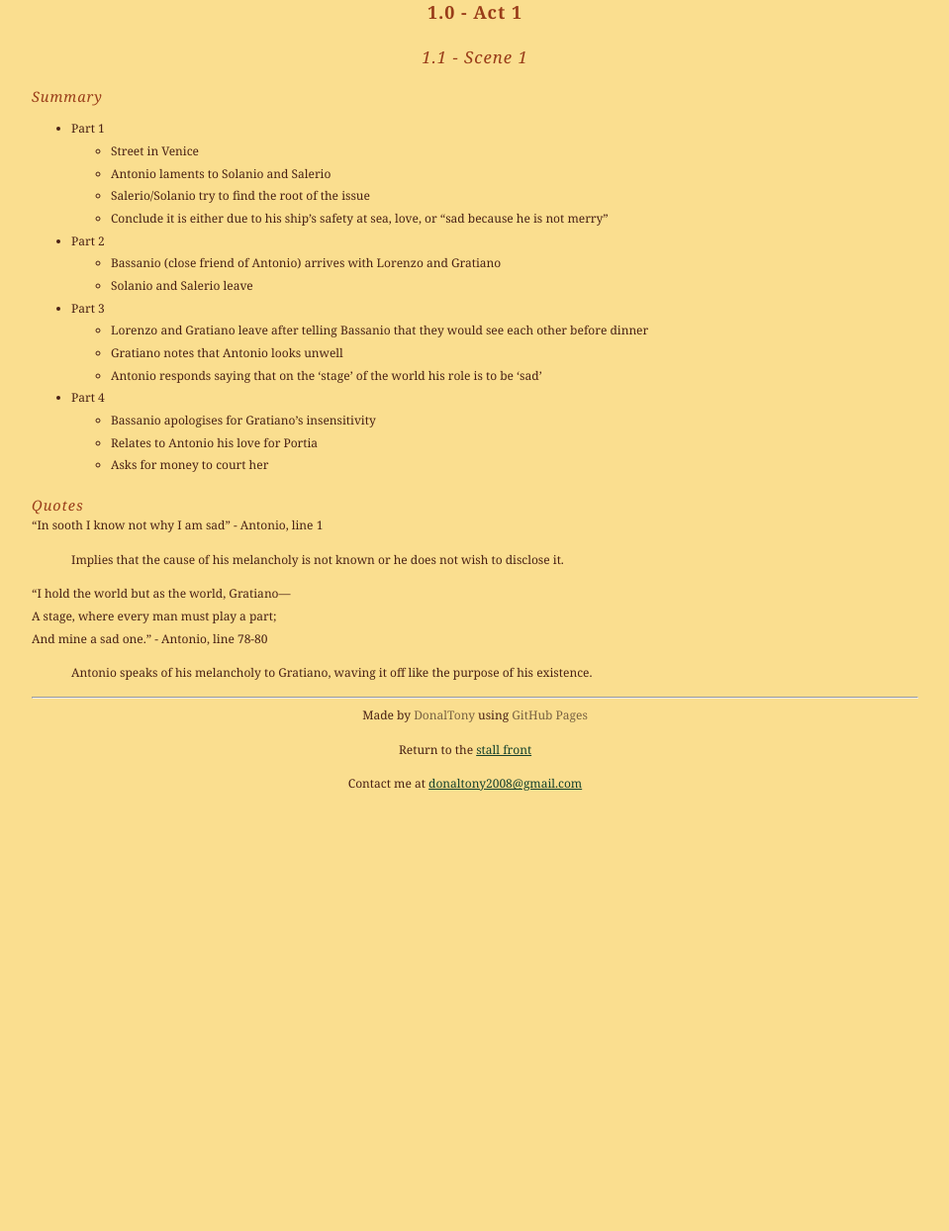
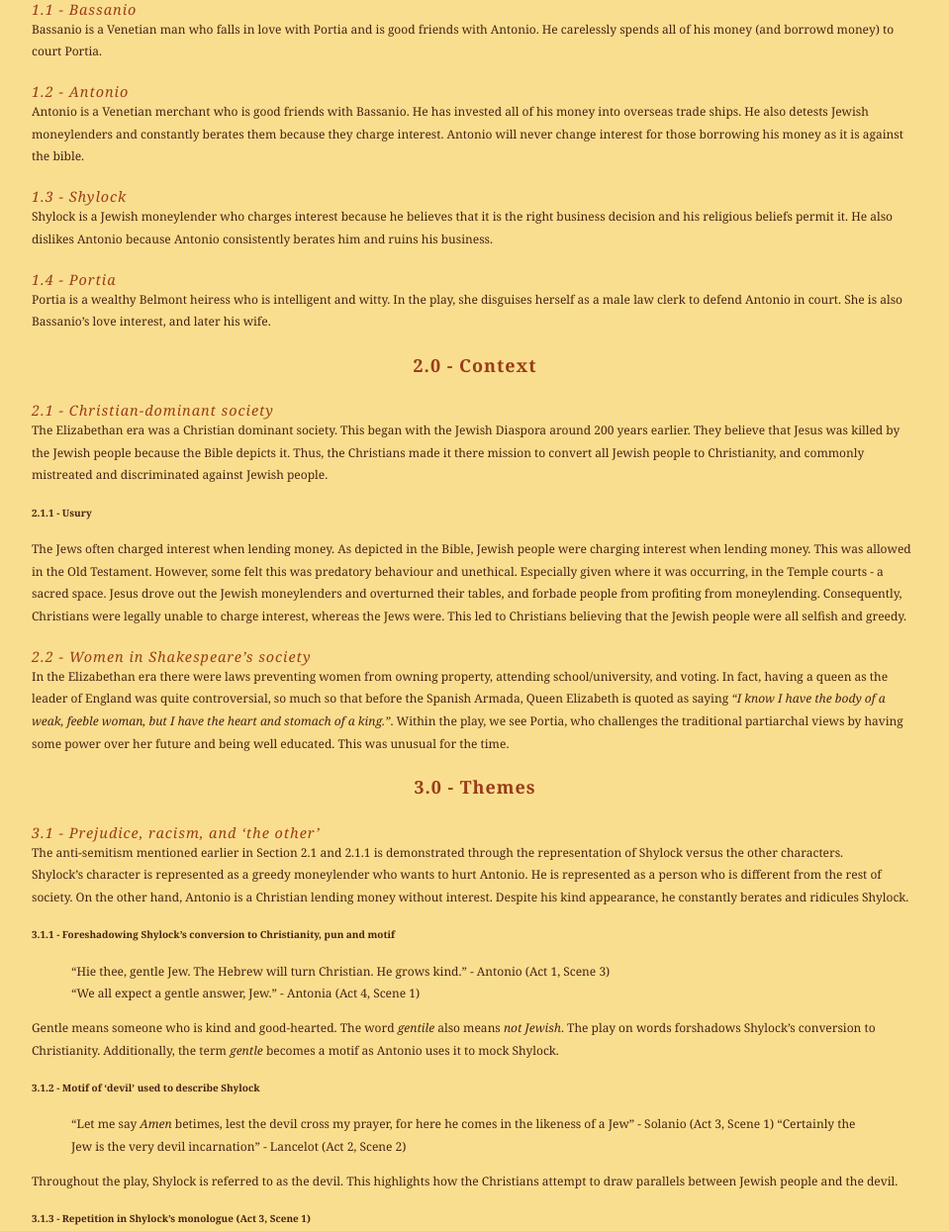
Before and after one commit to dvaraka/the-merchant, a Jekyll site: the page built from notes/year9/english/merchant-of-venice.md, in a window 1280 px wide and 1400 px high, scrolled down 426 px. Shown: the part 156-1400 px from the top of the window at 99% size, without its empty margins (160-1119 px from the left). Built offline with Jekyll 4.4.1, drawn with Linux system fonts in a browser that asks for light colours; our own code applies the rules of GitHub Pages for plain Markdown files; before the commit the page ends 1398 px from its top, so only the background shows below that; some of the changed text lies outside the part shown.

Commit message:
Update merchant-of-venice.md

```diff
--- a/notes/year9/english/merchant-of-venice.md
+++ b/notes/year9/english/merchant-of-venice.md
@@ -3,34 +3,53 @@
 </head>
 
 # The Merchant of Venice
-## Characters in the Play
+
+## 1.0 - Characters in the Play
 ![Characters in the Play](https://github.com/harzavad/the-merchant/assets/133340321/b58dd68b-0232-45ae-90e3-37897e7ec469)
 
-## 1.0 - Act 1
-### 1.1 - Scene 1
-#### Summary
-- Part 1
-  - Street in Venice
-  - Antonio laments to Solanio and Salerio
-  - Salerio/Solanio try to find the root of the issue
-   - Conclude it is either due to his ship's safety at sea, love, or "sad because he is not merry"
-- Part 2
-  - Bassanio (close friend of Antonio) arrives with Lorenzo and Gratiano
-  - Solanio and Salerio leave
-- Part 3
-  - Lorenzo and Gratiano leave after telling Bassanio that they would see each other before dinner
-  - Gratiano notes that Antonio looks unwell
-  - Antonio responds saying that on the 'stage' of the world his role is to be 'sad'
-- Part 4
-  - Bassanio apologises for Gratiano's insensitivity
-  - Relates to Antonio his love for Portia
-   - Asks for money to court her
+#### 1.1 - Bassanio
+Bassanio is a Venetian man who falls in love with Portia and is good friends with Antonio. He carelessly spends all of his money (and borrowd money) to court Portia.
+#### 1.2 - Antonio
+Antonio is a Venetian merchant who is good friends with Bassanio. He has invested all of his money into overseas trade ships. He also detests Jewish moneylenders and constantly berates them because they charge interest. Antonio will never change interest for those borrowing his money as it is against the bible.
 
-#### Quotes
-“In sooth I know not why I am sad” - Antonio, line 1
-> Implies that the cause of his melancholy is not known or he does not wish to disclose it.
+#### 1.3 - Shylock
+Shylock is a Jewish moneylender who charges interest because he believes that it is the right business decision and his religious beliefs permit it. He also dislikes Antonio because Antonio consistently berates him and ruins his business.
 
-"I hold the world but as the world, Gratiano—
-A stage, where every man must play a part;
-And mine a sad one." - Antonio, line 78-80
-> Antonio speaks of his melancholy to Gratiano, waving it off like the purpose of his existence.
+#### 1.4 - Portia
+Portia is a wealthy Belmont heiress who is intelligent and witty. In the play, she disguises herself as a male law clerk to defend Antonio in court. She is also Bassanio's love interest, and later his wife.
+
+## 2.0 - Context
+
+#### 2.1 - Christian-dominant society
+The Elizabethan era was a Christian dominant society. This began with the Jewish Diaspora around 200 years earlier. They believe that Jesus was killed by the Jewish people because the Bible depicts it. Thus, the Christians made it there mission to convert all Jewish people to Christianity, and commonly mistreated and discriminated against Jewish people.
+
+##### 2.1.1 - Usury
+The Jews often charged interest when lending money. As depicted in the Bible, Jewish people were charging interest when lending money. This was allowed in the Old Testament. However, some felt this was predatory behaviour and unethical. Especially given where it was occurring, in the Temple courts - a sacred space. Jesus drove out the Jewish moneylenders and overturned their tables, and forbade people from profiting from moneylending. Consequently, Christians were legally unable to charge interest, whereas the Jews were. This led to Christians believing that the Jewish people were all selfish and greedy.
+
+#### 2.2 - Women in Shakespeare's society
+In the Elizabethan era there were laws preventing women from owning property, attending school/university, and voting. In fact, having a queen as the leader of England was quite controversial, so much so that before the Spanish Armada, Queen Elizabeth is quoted as saying *"I know I have the body of a weak, feeble woman, but I have the heart and stomach of a king."*. Within the play, we see Portia, who challenges the traditional partiarchal views by having some power over her future and being well educated. This was unusual for the time.
+
+## 3.0 - Themes
+
+#### 3.1 - Prejudice, racism, and 'the other'
+The anti-semitism mentioned earlier in Section 2.1 and 2.1.1 is demonstrated through the representation of Shylock versus the other characters.
+Shylock's character is represented as a greedy moneylender who wants to hurt Antonio. He is represented as a person who is different from the rest of society. On the other hand, Antonio is a Christian lending money without interest. Despite his kind appearance, he constantly berates and ridicules Shylock.
+
+##### 3.1.1 - Foreshadowing Shylock's conversion to Christianity, pun and motif
+> "Hie thee, gentle Jew. The Hebrew will turn Christian. He grows kind." - Antonio (Act 1, Scene 3)
+> "We all expect a gentle answer, Jew." - Antonia (Act 4, Scene 1)
+
+Gentle means someone who is kind and good-hearted. The word *gentile* also means *not Jewish*. The play on words forshadows Shylock's conversion to Christianity. Additionally, the term *gentle* becomes a motif as Antonio uses it to mock Shylock.
+
+##### 3.1.2 - Motif of 'devil' used to describe Shylock
+> "Let me say *Amen* betimes, lest the devil cross my prayer, for here he comes in the likeness of a Jew" - Solanio (Act 3, Scene 1)
+> "Certainly the Jew is the very devil incarnation" - Lancelot (Act 2, Scene 2)
+
+Throughout the play, Shylock is referred to as the devil. This highlights how the Christians attempt to draw parallels between Jewish people and the devil.
+
+##### 3.1.3 - Repetition in Shylock's monologue (Act 3, Scene 1)
+> "I am a Jew. Hath not a Jew eyes. Hath not a Jew hands, organs, dimensions, sense, affections... Hurt with the same weapons... Healed by the same means... Cooled by the same winter and summer... If you tickle us, do we not laugh? If you poison us, do we not die? And if you wrong us, shall we not revenge?" - Shylock
+
+Shylock laments about how the Venetians mistreat him due to his Jewish faith. He draws on human features and experiences to highlight how they are all the same. Shakespeare aims to create sympathy to the discriminated peoples of society.
+
+#### 3.2
```
